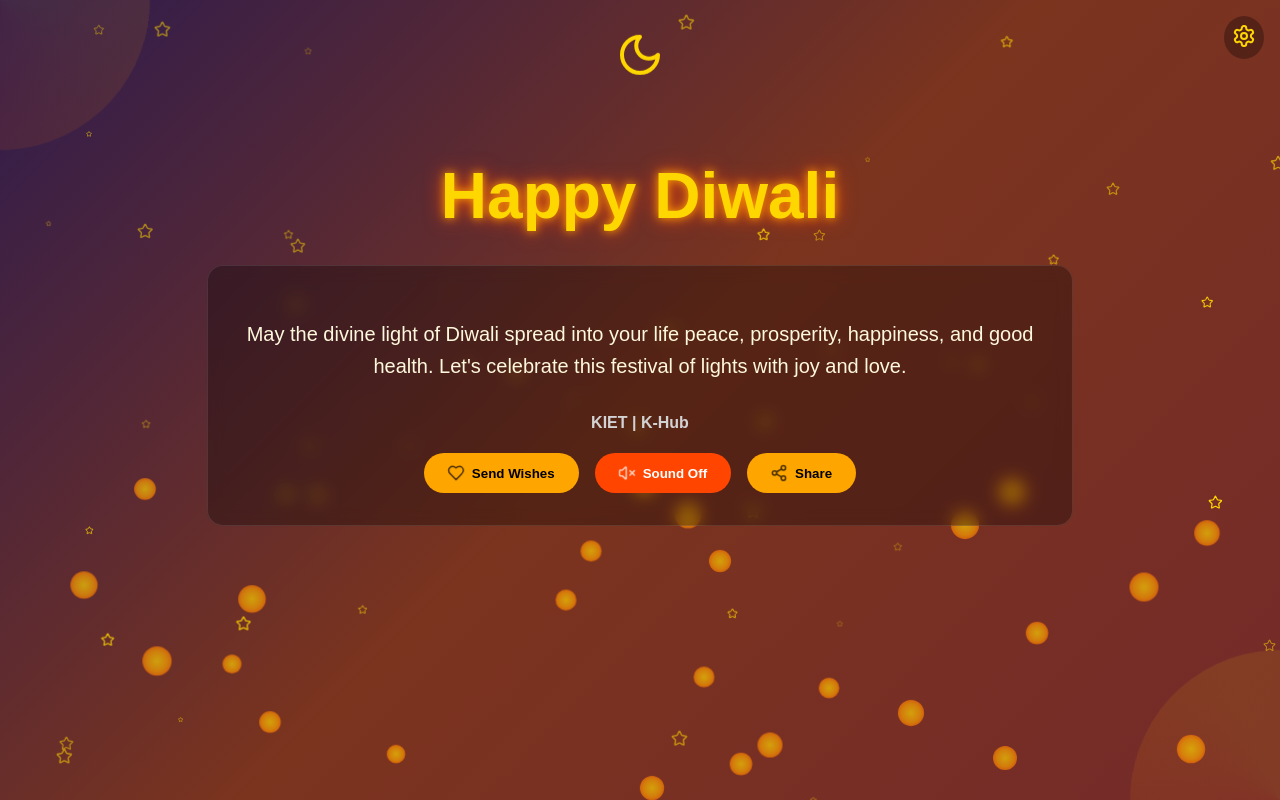
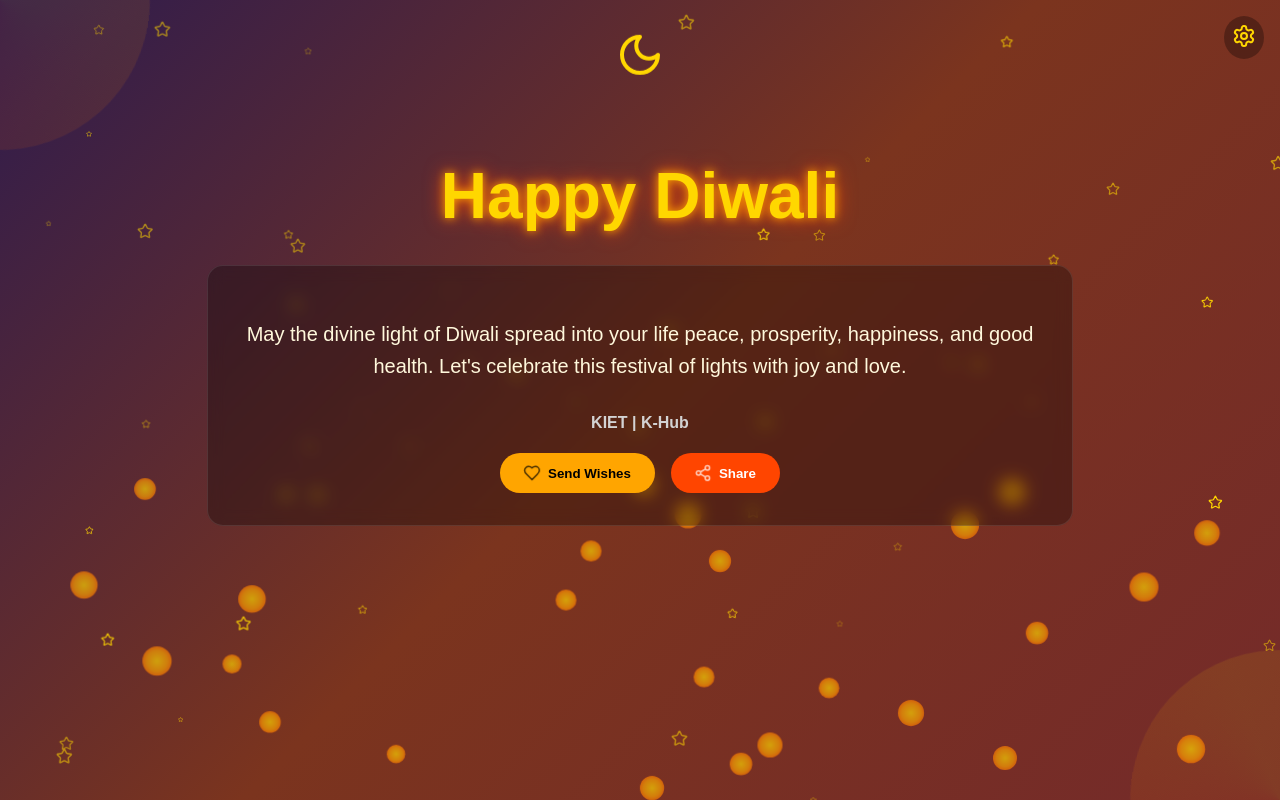
Before and after one commit to venky-1710/diwali-wishes-template, a React (Create React App) app: page / in a window 1280 px wide. Built offline with nearby package versions, Linux system fonts and the light colour scheme.

Commit message:
sound button removed

```diff
--- a/src/App.js
+++ b/src/App.js
@@ -1,7 +1,7 @@
-// DiwaliWebsite.jsx
 import React, { useEffect, useState, useCallback } from 'react';
-import { Star, Moon, Heart, Share2, Volume2, VolumeX, Settings, X } from 'lucide-react';
+import { Star, Moon, Heart, Share2, Settings, X } from 'lucide-react';
 import './App.css';
+
 const THEME_COLORS = {
   traditional: {
     primary: '#FFA500',
@@ -23,7 +23,6 @@ const THEME_COLORS = {
 const DiwaliWebsite = () => {
   const [showContent, setShowContent] = useState(false);
   const [diyas, setDiyas] = useState([]);
-  const [isPlaying, setIsPlaying] = useState(false);
   const [clickedDiyas, setClickedDiyas] = useState(new Set());
   const [wishMessage, setWishMessage] = useState('');
   const [showWishForm, setShowWishForm] = useState(false);
@@ -57,26 +56,10 @@ const DiwaliWebsite = () => {
     return () => clearInterval(fireworksInterval);
   }, []);
 
-  // Sound effects
-  const playSound = useCallback((type = 'diya') => {
-    if (!isPlaying) return;
-
-    const sounds = {
-      diya: '/api/placeholder/diya-sound',
-      firework: '/api/placeholder/firework-sound',
-      bell: '/api/placeholder/bell-sound'
-    };
-
-    const audio = new Audio(sounds[type]);
-    audio.volume = 0.3;
-    audio.play().catch(err => console.log('Audio playback failed:', err));
-  }, [isPlaying]);
-
   // Handle diya interaction
   const handleDiyaClick = (id) => {
     if (!clickedDiyas.has(id)) {
       setClickedDiyas(new Set([...clickedDiyas, id]));
-      playSound('diya');
       addFirework();
     }
   };
@@ -90,7 +73,6 @@ const DiwaliWebsite = () => {
     document.querySelector('.fireworks-container').appendChild(firework);
 
     setTimeout(() => firework.remove(), 1000);
-    playSound('firework');
   };
 
   // Handle wish submission
@@ -107,7 +89,6 @@ const DiwaliWebsite = () => {
     setTimeout(() => wishElement.remove(), 3000);
     setWishMessage('');
     setShowWishForm(false);
-    playSound('bell');
   };
 
   // Share functionality
@@ -243,18 +224,6 @@ const DiwaliWebsite = () => {
 
             <button
               className="festive-button secondary"
-              onClick={() => setIsPlaying(!isPlaying)}
-            >
-              {isPlaying ? (
-                <Volume2 className="icon" size={16} />
-              ) : (
-                <VolumeX className="icon" size={16} />
-              )}
-              {isPlaying ? 'Sound On' : 'Sound Off'}
-            </button>
-
-            <button
-              className="festive-button primary"
               onClick={handleShare}
             >
               <Share2 className="icon" size={16} />
```
